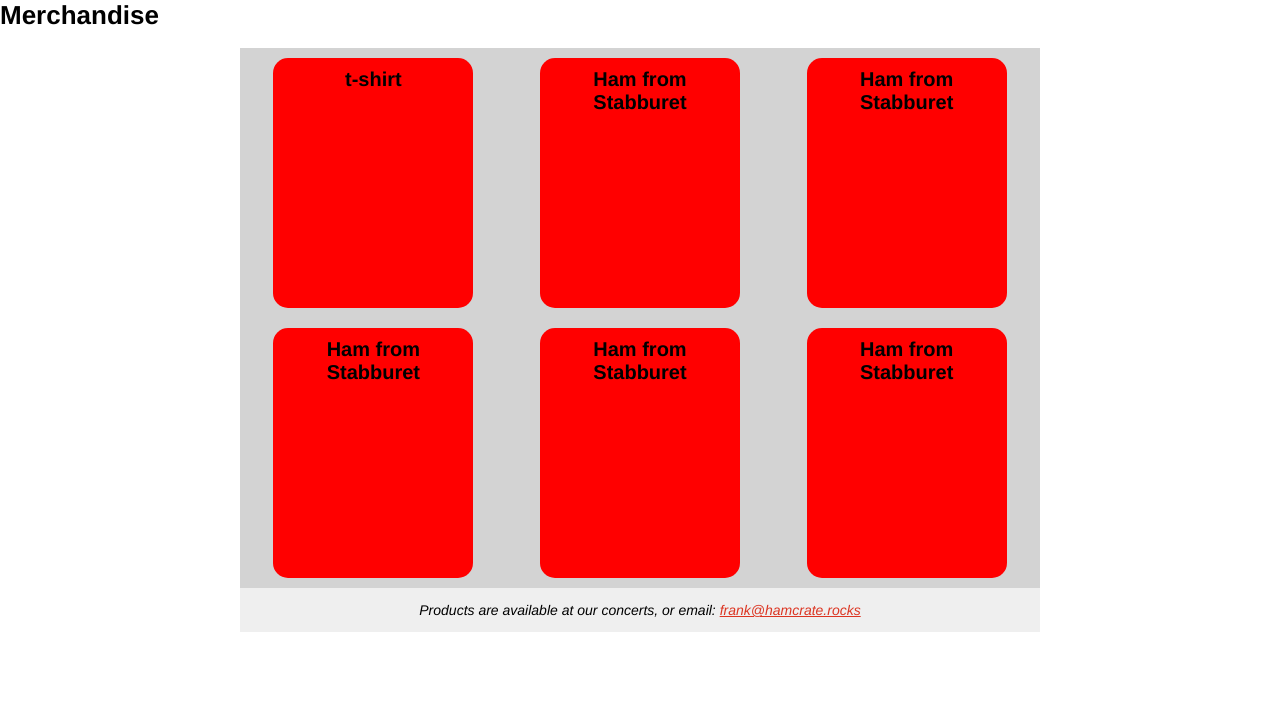
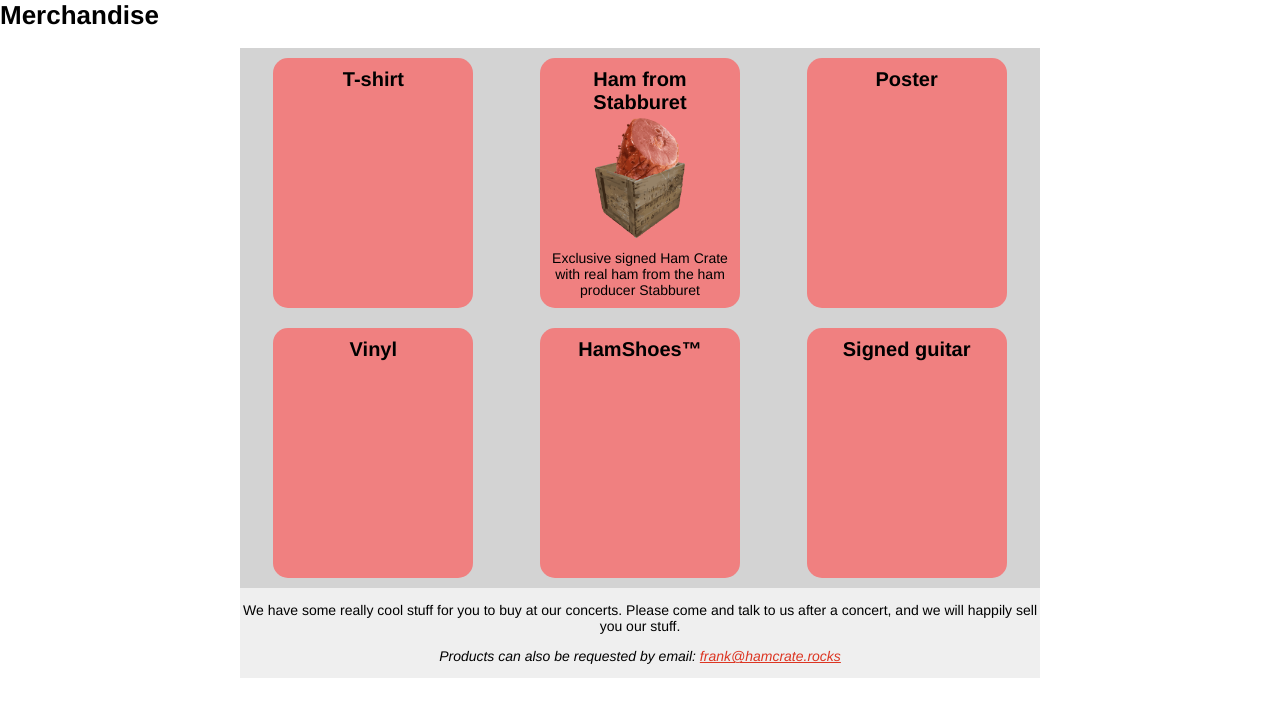
Before and after one commit to BandAidCrew/username.github.io, a plain HTML site: page merchandise.html in a window 1280 px wide. Drawn offline with Linux system fonts and the light colour scheme.

Commit message:
Updated merch. Style is currently lorem ipsum.

```diff
--- a/css/merchandise.css
+++ b/css/merchandise.css
@@ -14,17 +14,37 @@
 }
 
 .merch_product {
+    position: relative;
     width: 200px;
     height: 250px;
-    background-color: red;
+    background-color: lightcoral;
     text-align: center;
     margin: 10px;
     border-radius: 15px;
 }
 
 .merch_product h2 {
-    width: 80%;
-    margin: 10px auto;
+    position: absolute;
+    width: 90%;
+    text-align: center;
+    max-height: 50px;
+    margin: 10px 10px 0px;
+}
+
+.merch_product img {
+    position: absolute;
+    max-height: 120px;
+    top: 60px;
+    left: 0px;
+    right: 0px;
+    margin-left: auto;
+    margin-right: auto;
+}
+
+.merch_product p {
+    position: absolute;
+    bottom: 0px;
+    margin: 0px 10px 10px;
 }
 
 @media all and (max-width: 800px) {
--- a/merchandise.html
+++ b/merchandise.html
@@ -16,25 +16,29 @@
 
 <div id="merch_container">
     <div class="merch_product">
-        <h2>t-shirt</h2>
+        <h2>T-shirt</h2>
     </div>
     <div class="merch_product">
         <h2>Ham from Stabburet</h2>
+        <img src="img/logo_small.png" alt="Ham crate with ham from Stabburet">
+        <p>Exclusive signed Ham Crate with real ham from the ham producer Stabburet</p>
     </div>
     <div class="merch_product">
-        <h2>Ham from Stabburet</h2>
+        <h2>Poster</h2>
     </div>
     <div class="merch_product">
-        <h2>Ham from Stabburet</h2>
+        <h2>Vinyl</h2>
     </div>
     <div class="merch_product">
-        <h2>Ham from Stabburet</h2>
+        <h2>HamShoes&trade;</h2>
     </div>
     <div class="merch_product">
-        <h2>Ham from Stabburet</h2>
+        <h2>Signed guitar</h2>
     </div>
 </div>
 
 <div id="merch_contact">
-    <p><em>Products are available at our concerts, or email: <a href="mailto:frank@hamcrate.rocks">frank@hamcrate.rocks</a></em></p>
+    <p>We have some really cool stuff for you to buy at our concerts. Please come and talk to us
+        after a concert, and we will happily sell you our stuff.</p>
+    <p><em>Products can also be requested by email: <a href="mailto:frank@hamcrate.rocks">frank@hamcrate.rocks</a></em></p>
 </div>
```
Also changed, not shown: img/logo_small.png (added).
